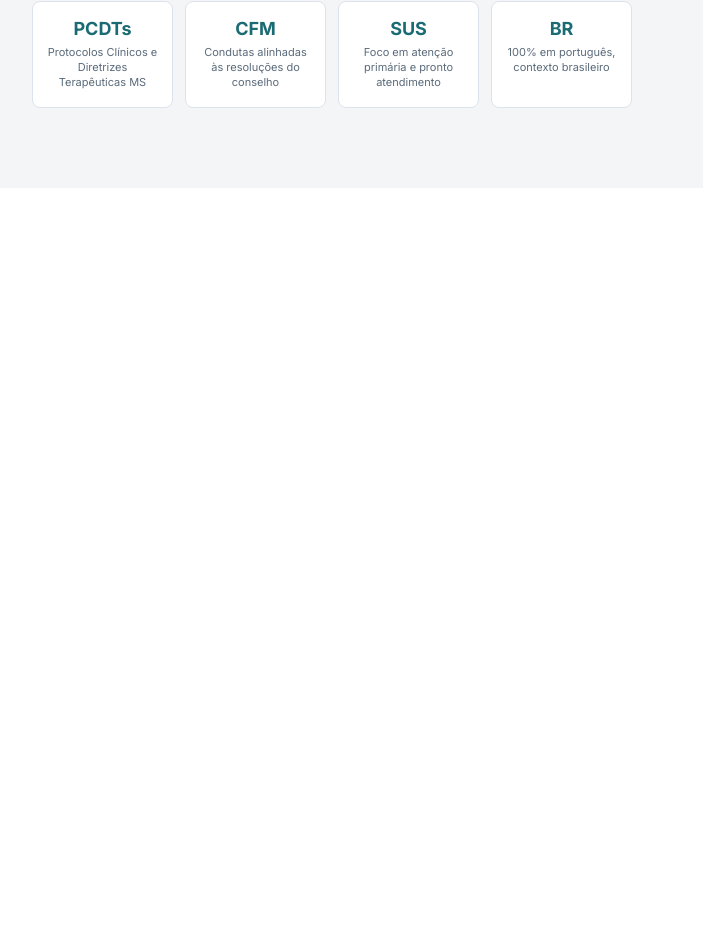
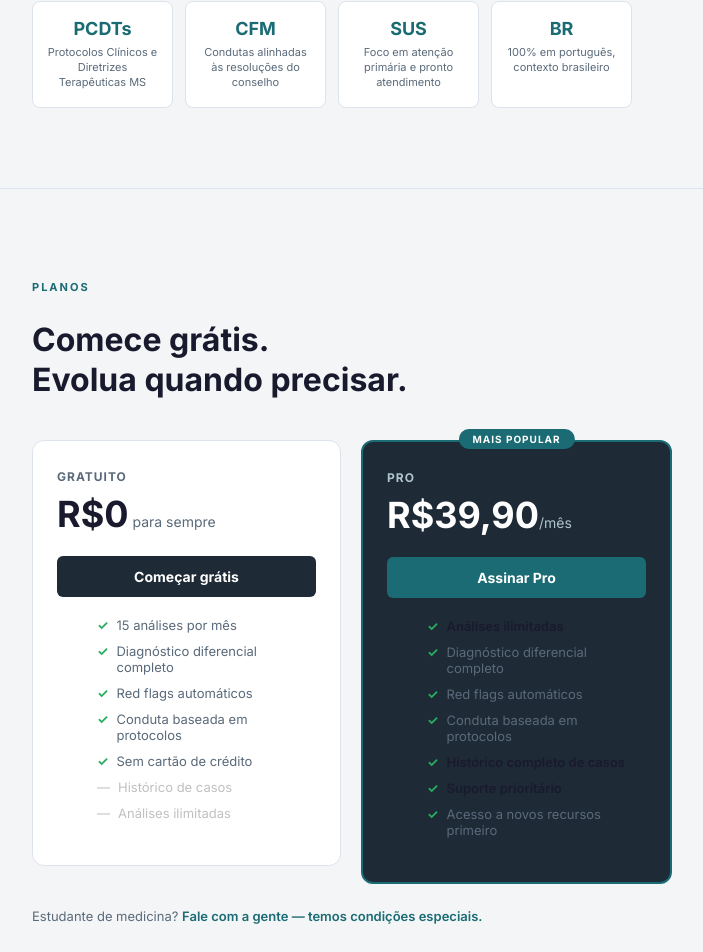
Before and after one commit to victorjordan95/conduta, a React (Vite) app in the folder conduta/frontend/: page / in a window 1280 px wide. Shown: the part 3729-4681 px from the top of the page, without its empty margins (58-761 px from the left). Before the commit the page ends 3925 px from the top, so only its background shows below. Built offline with nearby package versions, Linux system fonts and the light colour scheme; no server answers; the HTML template or start-up script is replaced by a standard one.

Commit message:
feat: seção preços da landing page

```diff
--- /dev/null
+++ b/conduta/frontend/src/components/landing/PrecosSection.jsx
@@ -0,0 +1,102 @@
+// frontend/src/components/landing/PrecosSection.jsx
+import { Link } from 'react-router-dom';
+import styles from './PrecosSection.module.scss';
+import shared from './landing.module.scss';
+
+const PLANO_FREE = {
+  nome: 'Gratuito',
+  preco: 'R$0',
+  periodo: 'para sempre',
+  cta: 'Começar grátis',
+  itens: [
+    { texto: '15 análises por mês', ativo: true },
+    { texto: 'Diagnóstico diferencial completo', ativo: true },
+    { texto: 'Red flags automáticos', ativo: true },
+    { texto: 'Conduta baseada em protocolos', ativo: true },
+    { texto: 'Sem cartão de crédito', ativo: true },
+    { texto: 'Histórico de casos', ativo: false },
+    { texto: 'Análises ilimitadas', ativo: false },
+  ],
+};
+
+const PLANO_PRO = {
+  nome: 'Pro',
+  preco: 'R$39,90',
+  periodo: '/mês',
+  cta: 'Assinar Pro',
+  itens: [
+    { texto: 'Análises ilimitadas', ativo: true, destaque: true },
+    { texto: 'Diagnóstico diferencial completo', ativo: true },
+    { texto: 'Red flags automáticos', ativo: true },
+    { texto: 'Conduta baseada em protocolos', ativo: true },
+    { texto: 'Histórico completo de casos', ativo: true, destaque: true },
+    { texto: 'Suporte prioritário', ativo: true, destaque: true },
+    { texto: 'Acesso a novos recursos primeiro', ativo: true },
+  ],
+};
+
+function ItemPlano({ item }) {
+  if (!item.ativo) {
+    return (
+      <li className={styles.itemInativo}>
+        <span className={styles.dash}>—</span> {item.texto}
+      </li>
+    );
+  }
+  return (
+    <li className={`${styles.item} ${item.destaque ? styles.itemDestaque : ''}`}>
+      <span className={styles.check}>✓</span> {item.texto}
+    </li>
+  );
+}
+
+export default function PrecosSection() {
+  return (
+    <section className={styles.section}>
+      <div className={shared.section}>
+        <p className={shared.sectionLabel}>Planos</p>
+        <h2 className={shared.sectionTitle}>
+          Comece grátis.<br />Evolua quando precisar.
+        </h2>
+
+        <div className={styles.grid}>
+          <div className={styles.plano}>
+            <div className={styles.planoNome}>{PLANO_FREE.nome}</div>
+            <div className={styles.planoPreco}>
+              {PLANO_FREE.preco}
+              <span className={styles.planoPeriodo}> {PLANO_FREE.periodo}</span>
+            </div>
+            <Link to="/login" className={`${styles.planoCta} ${styles.planoCtaDark}`}>
+              {PLANO_FREE.cta}
+            </Link>
+            <ul className={styles.lista}>
+              {PLANO_FREE.itens.map((i) => <ItemPlano key={i.texto} item={i} />)}
+            </ul>
+          </div>
+
+          <div className={`${styles.plano} ${styles.planoDestaque}`}>
+            <div className={styles.badge}>Mais popular</div>
+            <div className={styles.planoNomePro}>{PLANO_PRO.nome}</div>
+            <div className={styles.planoPrecoPro}>
+              {PLANO_PRO.preco}
+              <span className={styles.planoPeriodoPro}>{PLANO_PRO.periodo}</span>
+            </div>
+            <Link to="/login" className={`${styles.planoCta} ${styles.planoCtaPro}`}>
+              {PLANO_PRO.cta}
+            </Link>
+            <ul className={styles.lista}>
+              {PLANO_PRO.itens.map((i) => <ItemPlano key={i.texto} item={i} />)}
+            </ul>
+          </div>
+        </div>
+
+        <p className={styles.estudante}>
+          Estudante de medicina?{' '}
+          <a href="mailto:contato@useconduta.com.br" className={styles.estudanteLink}>
+            Fale com a gente — temos condições especiais.
+          </a>
+        </p>
+      </div>
+    </section>
+  );
+}
--- /dev/null
+++ b/conduta/frontend/src/components/landing/PrecosSection.module.scss
@@ -0,0 +1,161 @@
+// frontend/src/components/landing/PrecosSection.module.scss
+@use '../../styles/variables' as *;
+
+.section {
+  background: $color-bg;
+  border-top: 1px solid $color-border;
+}
+
+.grid {
+  display: flex;
+  gap: 20px;
+  margin-top: 40px;
+  max-width: 640px;
+  align-items: flex-start;
+
+  @media (max-width: 640px) {
+    flex-direction: column;
+  }
+}
+
+.plano {
+  flex: 1;
+  background: $color-surface;
+  border: 1px solid $color-border;
+  border-radius: 12px;
+  padding: 28px 24px;
+  position: relative;
+}
+
+.planoDestaque {
+  border: 2px solid $color-accent;
+  background: $color-sidebar;
+}
+
+.badge {
+  position: absolute;
+  top: -13px;
+  left: 50%;
+  transform: translateX(-50%);
+  background: $color-accent;
+  color: white;
+  font-size: 10px;
+  font-weight: 700;
+  padding: 4px 14px;
+  border-radius: 20px;
+  white-space: nowrap;
+  letter-spacing: 1px;
+  text-transform: uppercase;
+}
+
+.planoNome {
+  font-size: 12px;
+  font-weight: 700;
+  color: $color-text-secondary;
+  text-transform: uppercase;
+  letter-spacing: 1px;
+  margin-bottom: 8px;
+}
+
+.planoNomePro {
+  font-size: 12px;
+  font-weight: 700;
+  color: $color-text-sidebar;
+  text-transform: uppercase;
+  letter-spacing: 1px;
+  margin-bottom: 8px;
+}
+
+.planoPreco {
+  font-size: 36px;
+  font-weight: 800;
+  color: $color-text-primary;
+  margin-bottom: 4px;
+}
+
+.planoPrecoPro {
+  font-size: 36px;
+  font-weight: 800;
+  color: white;
+  margin-bottom: 4px;
+}
+
+.planoPeriodo {
+  font-size: 14px;
+  font-weight: 400;
+  color: $color-text-secondary;
+}
+
+.planoPeriodoPro {
+  font-size: 14px;
+  font-weight: 400;
+  color: $color-text-sidebar;
+}
+
+.planoCta {
+  display: block;
+  text-align: center;
+  padding: 12px;
+  border-radius: $border-radius;
+  font-size: 14px;
+  font-weight: 700;
+  text-decoration: none;
+  margin: 20px 0;
+  transition: opacity 0.15s;
+
+  &:hover { opacity: 0.88; }
+}
+
+.planoCtaDark {
+  background: $color-sidebar;
+  color: white;
+}
+
+.planoCtaPro {
+  background: $color-accent;
+  color: white;
+}
+
+.lista {
+  list-style: none;
+  display: flex;
+  flex-direction: column;
+  gap: 10px;
+}
+
+.item {
+  font-size: 13px;
+  color: $color-text-secondary;
+  display: flex;
+  align-items: flex-start;
+  gap: 8px;
+}
+
+.itemDestaque {
+  color: $color-text-primary;
+  font-weight: 600;
+}
+
+.itemInativo {
+  font-size: 13px;
+  color: #c0c0c0;
+  display: flex;
+  gap: 8px;
+}
+
+.check { color: $color-success; font-weight: 700; flex-shrink: 0; }
+.dash  { color: #c0c0c0; flex-shrink: 0; }
+
+.estudante {
+  font-size: 13px;
+  color: $color-text-secondary;
+  margin-top: 24px;
+}
+
+.estudanteLink {
+  color: $color-accent;
+  font-weight: 600;
+  text-decoration: none;
+
+  &:hover { text-decoration: underline; }
+}
--- a/conduta/frontend/src/pages/LandingPage.jsx
+++ b/conduta/frontend/src/pages/LandingPage.jsx
@@ -5,6 +5,7 @@
 import DemoSection from '../components/landing/DemoSection';
 import FeaturesSection from '../components/landing/FeaturesSection';
 import ProvaSection from '../components/landing/ProvaSection';
+import PrecosSection from '../components/landing/PrecosSection';
 
 export default function LandingPage() {
   return (
@@ -15,6 +16,7 @@
       <DemoSection />
       <FeaturesSection />
       <ProvaSection />
+      <PrecosSection />
     </div>
   );
 }
```
Also changed, not shown: 1 other file (tests, documents, lock files or other folders).
